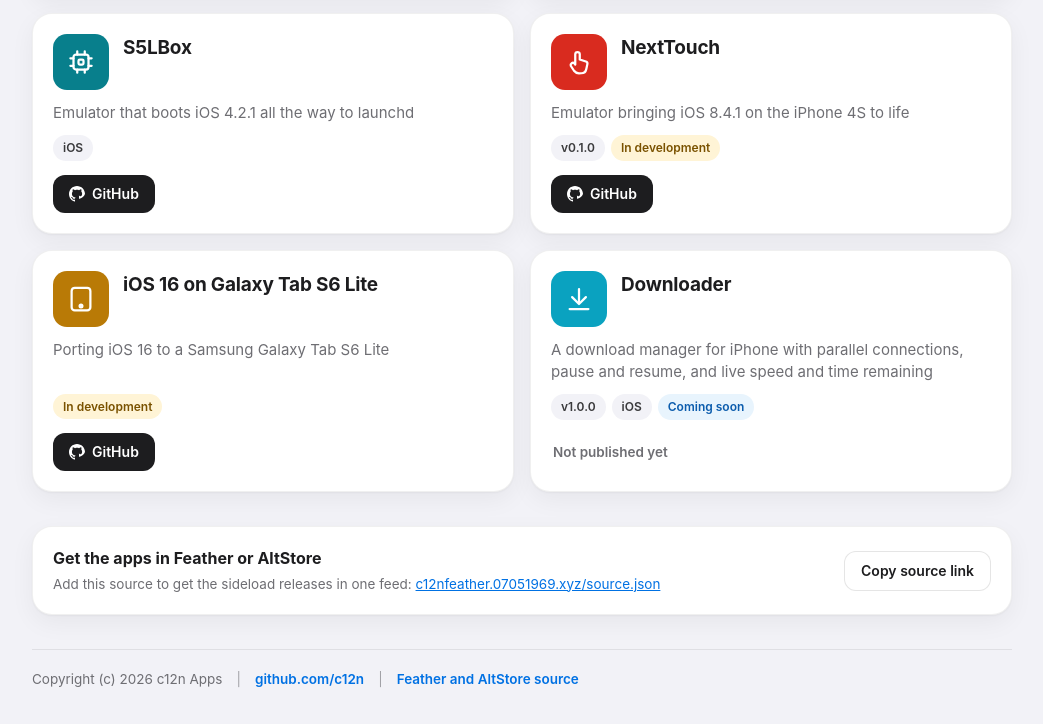
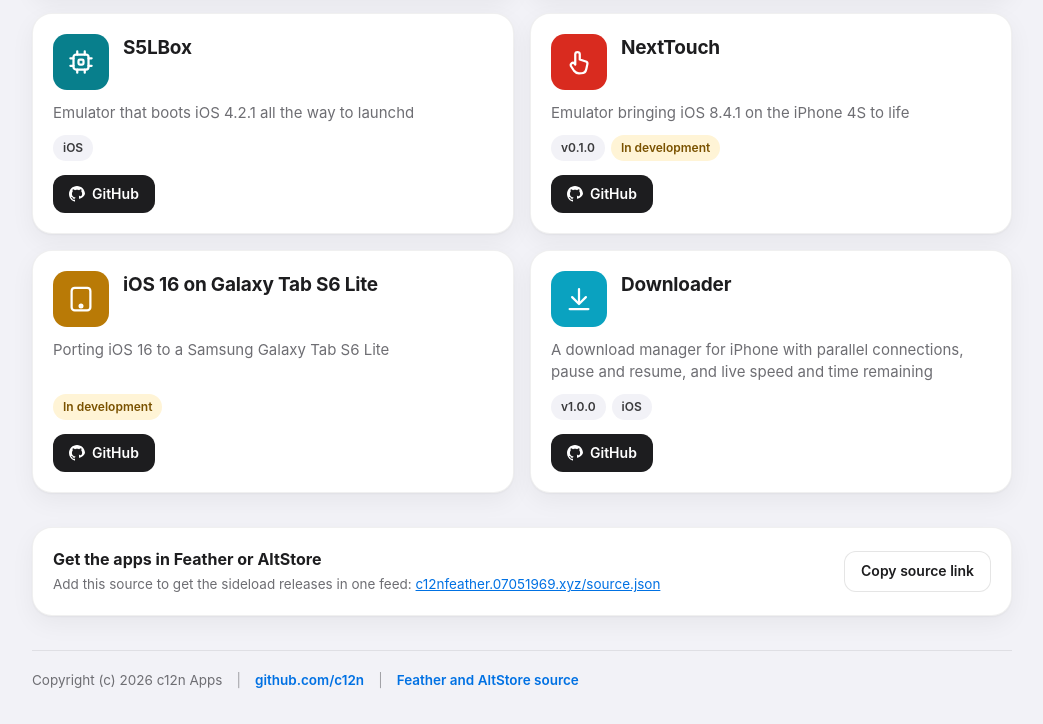
Before and after one commit to c12n/apps, a plain HTML site: page index.html in a window 1280 px wide. Shown: the part 812-1536 px from the top of the page, without its empty margins (118-1161 px from the left). Drawn offline with Linux system fonts and the light colour scheme.

Commit message:
Downloader is live: card now links to its GitHub repo

```diff
--- a/index.html
+++ b/index.html
@@ -485,7 +485,7 @@
         </article>
 
         <!-- 8. Downloader -->
-        <article class="card" data-status="soon">
+        <article class="card" data-status="available">
           <div class="card-head">
             <div class="tile tile-down" aria-hidden="true">
               <svg viewBox="0 0 24 24" fill="none" stroke="currentColor" stroke-width="1.8" stroke-linecap="round" stroke-linejoin="round"><path d="M12 4v10.5"/><path d="M6.5 10.5L12 16l5.5-5.5"/><path d="M4.5 20h15"/></svg>
@@ -496,10 +496,12 @@
           <div class="pills">
             <span class="pill">v1.0.0</span>
             <span class="pill">iOS</span>
-            <span class="pill pill-soon">Coming soon</span>
           </div>
           <div class="actions">
-            <span class="not-published">Not published yet</span>
+            <a class="btn btn-github" href="https://github.com/c12n/downloader" target="_blank" rel="noopener">
+              <svg viewBox="0 0 24 24" fill="currentColor" aria-hidden="true"><path d="M12 0C5.37 0 0 5.37 0 12c0 5.31 3.435 9.795 8.205 11.385.6.105.825-.255.825-.57 0-.285-.015-1.23-.015-2.235-3.015.555-3.795-.735-4.035-1.41-.135-.345-.72-1.41-1.23-1.695-.42-.225-1.02-.78-.015-.795.945-.015 1.62.87 1.845 1.23 1.08 1.815 2.805 1.305 3.495.99.105-.78.42-1.305.765-1.605-2.67-.3-5.46-1.335-5.46-5.925 0-1.305.465-2.385 1.23-3.225-.12-.3-.54-1.53.12-3.18 0 0 1.005-.315 3.3 1.23.96-.27 1.98-.405 3-.405s2.04.135 3 .405c2.295-1.56 3.3-1.23 3.3-1.23.66 1.65.24 2.88.12 3.18.765.84 1.23 1.905 1.23 3.225 0 4.605-2.805 5.625-5.475 1.695.435.39.81 1.095.81 2.22 0 1.605-.015 2.895-.015 3.3 0 .315.225.69.825.57A12.02 12.02 0 0 0 24 12c0-6.63-5.37-12-12-12z"/></svg>
+              GitHub
+            </a>
           </div>
         </article>
       </main>
```
